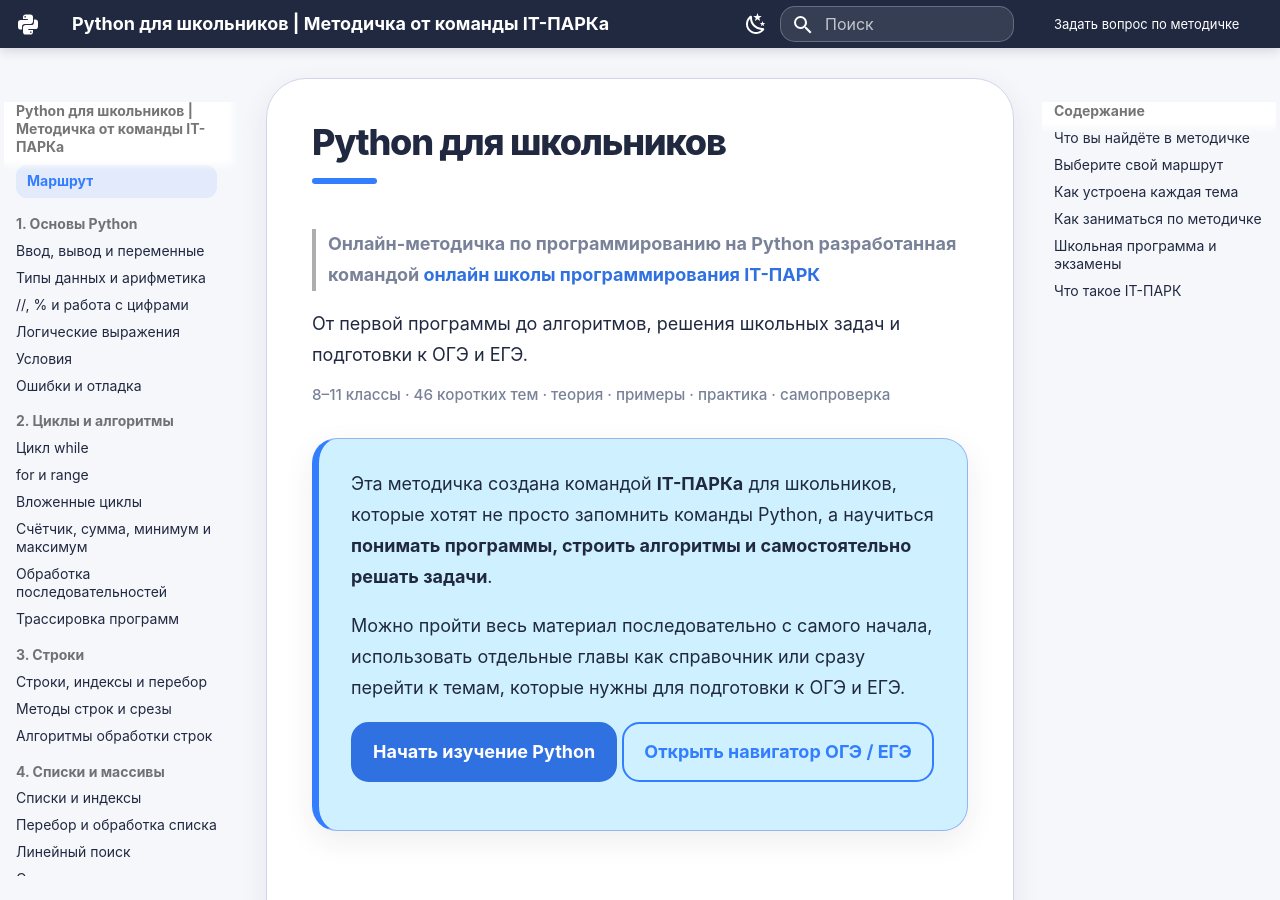
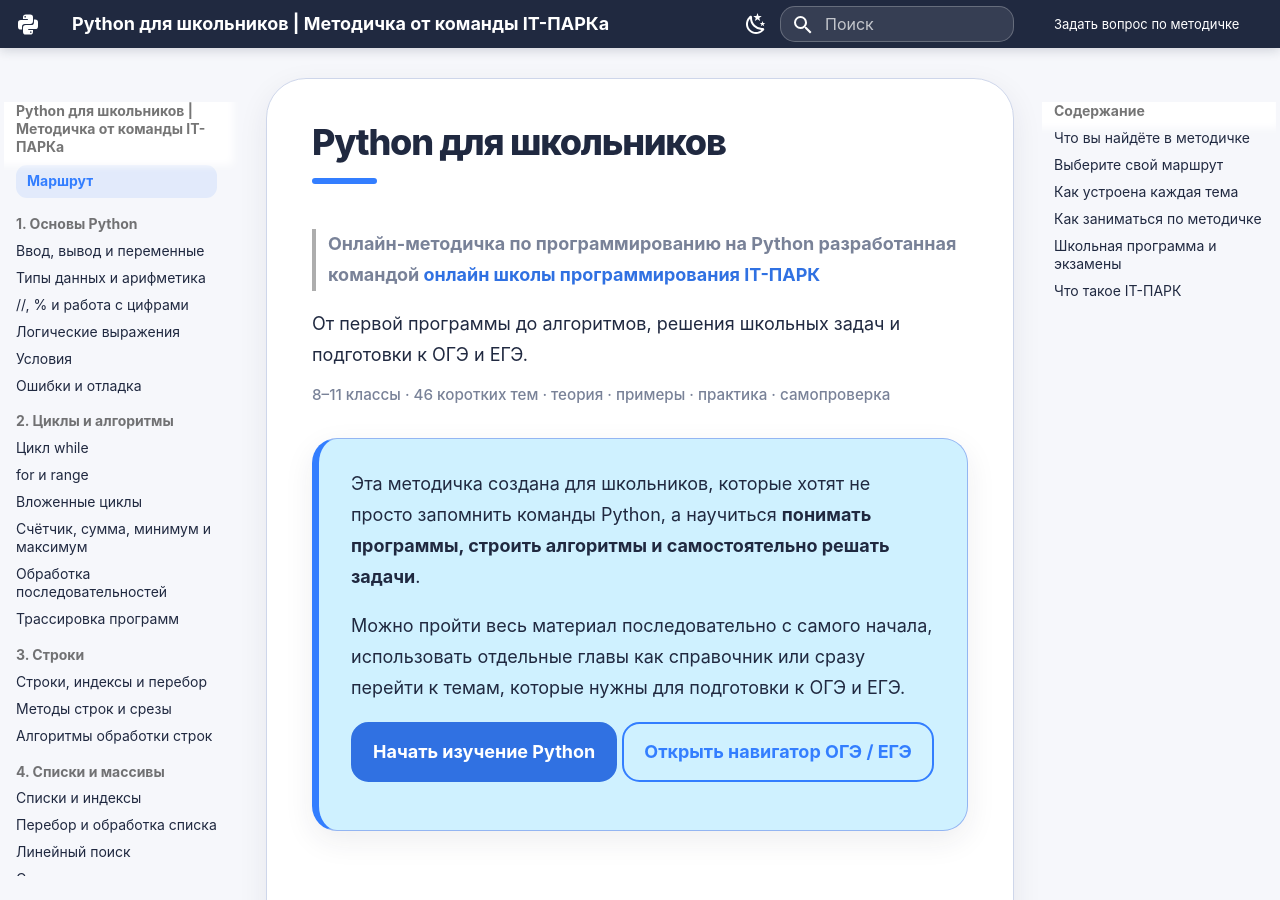
Before and after one commit to itpark32/python-school-metodichka, an MkDocs documentation site: the page built from docs/index.md, in a window 1280 px wide and 900 px high. Built offline with MkDocs 1.6.1 and Material for MkDocs 9.7.7, drawn with Linux system fonts in a browser that asks for light colours.

Commit message:
Уточнить описание методички

```diff
--- a/docs/index.md
+++ b/docs/index.md
@@ -8,7 +8,7 @@
 
 <div class="route-card" markdown>
 
-Эта методичка создана командой **IT-ПАРКа** для школьников, которые хотят не просто запомнить команды Python, а научиться **понимать программы, строить алгоритмы и самостоятельно решать задачи**.
+Эта методичка создана для школьников, которые хотят не просто запомнить команды Python, а научиться **понимать программы, строить алгоритмы и самостоятельно решать задачи**.
 
 Можно пройти весь материал последовательно с самого начала, использовать отдельные главы как справочник или сразу перейти к темам, которые нужны для подготовки к ОГЭ и ЕГЭ.
 
```
